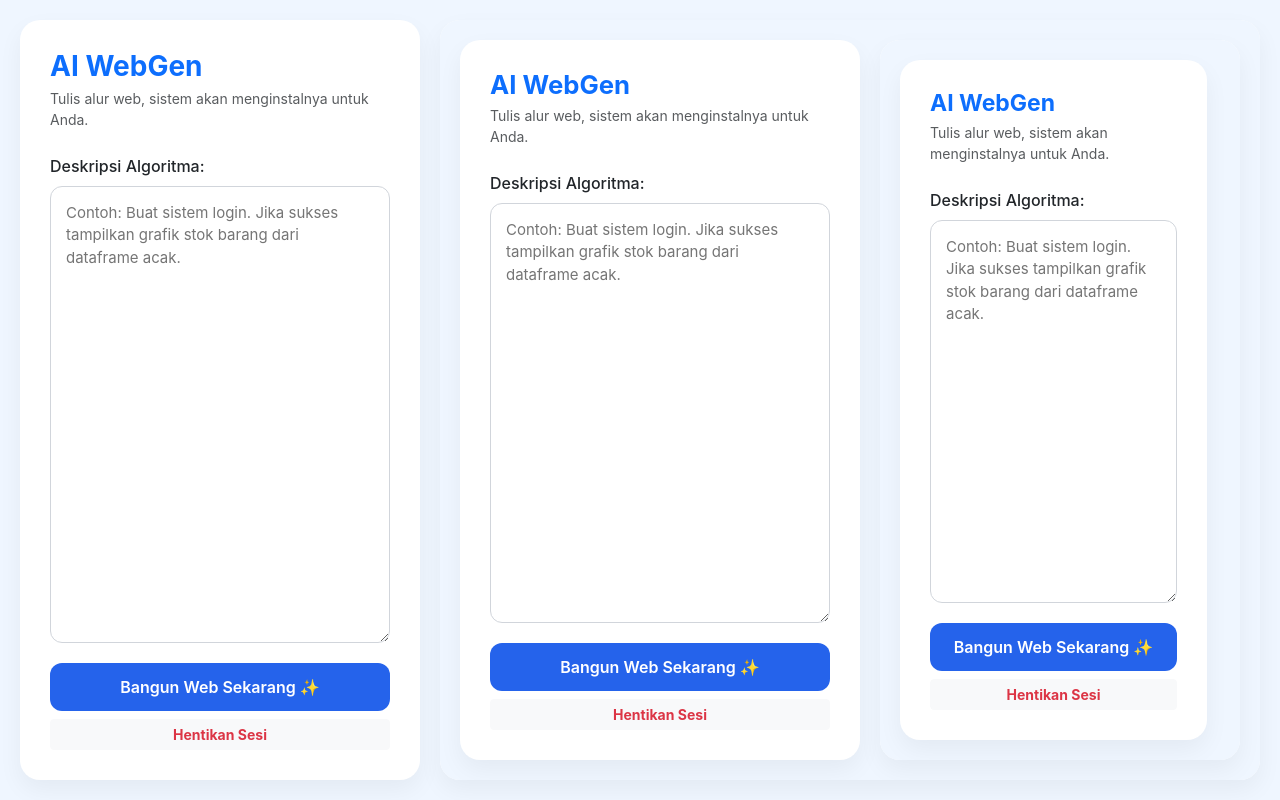
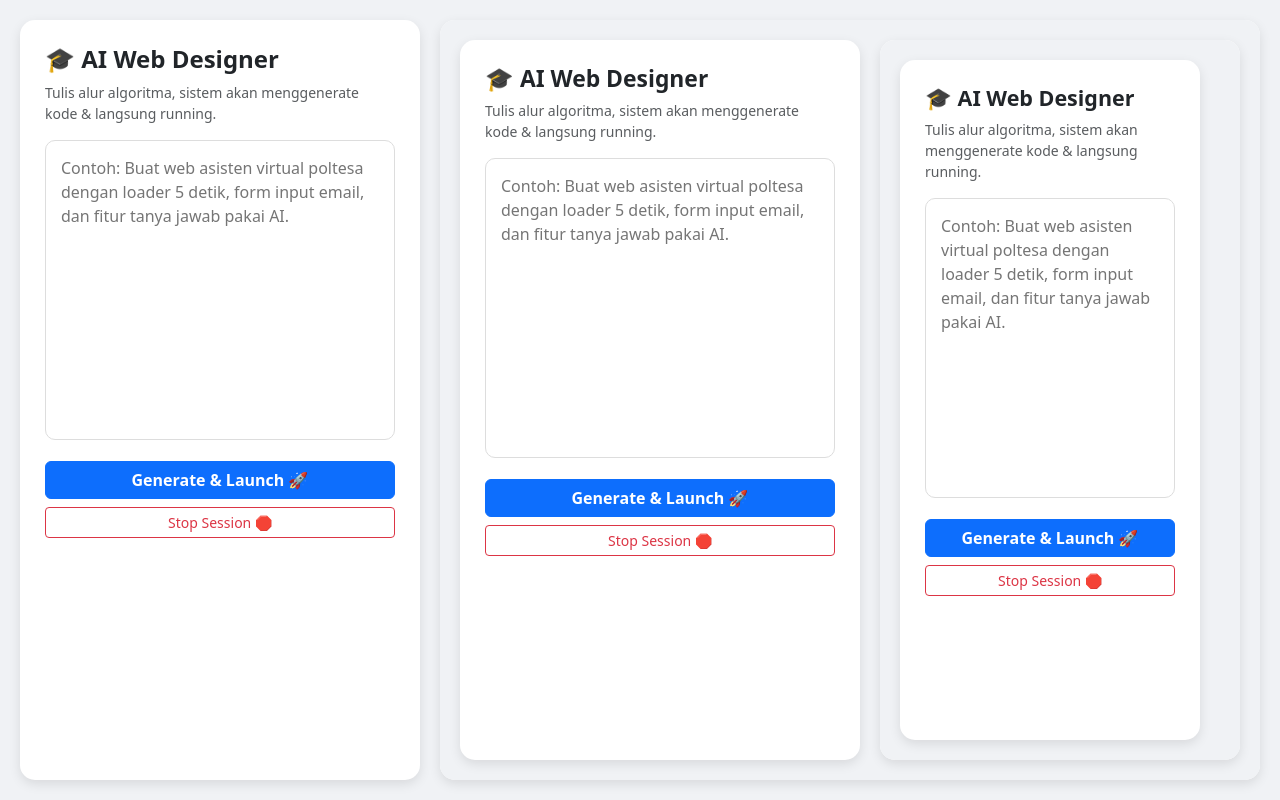
Before and after one commit to heldielclassico/GenX-App, a Flask app: page / in a window 1280 px wide. Run offline with Flask 3, Linux system fonts and the light colour scheme.

Commit message:
Update index.html

```diff
--- a/templates/index.html
+++ b/templates/index.html
@@ -2,66 +2,60 @@
 <html lang="id">
 <head>
     <meta charset="UTF-8">
-    <title>WebAI Builder Pro</title>
+    <title>Sivita Style Web Builder</title>
     <link href="https://cdn.jsdelivr.net/npm/bootstrap@5.3.0/dist/css/bootstrap.min.css" rel="stylesheet">
     <style>
-        body { background: #eff6ff; height: 100vh; display: flex; flex-direction: column; overflow: hidden; font-family: 'Inter', sans-serif; }
+        body { background: #f0f2f5; height: 100vh; display: flex; flex-direction: column; overflow: hidden; }
         .main-container { flex: 1; display: flex; padding: 20px; gap: 20px; }
-        .sidebar { width: 400px; background: white; border-radius: 20px; padding: 30px; box-shadow: 0 10px 25px rgba(0,0,0,0.05); display: flex; flex-direction: column; }
-        .preview-area { flex: 1; background: white; border-radius: 20px; overflow: hidden; box-shadow: 0 10px 25px rgba(0,0,0,0.05); position: relative; }
-        textarea { flex: 1; border: 1px solid #d1d5db; border-radius: 12px; padding: 15px; margin-bottom: 20px; font-size: 15px; transition: border 0.3s; }
-        textarea:focus { border-color: #3b82f6; outline: none; }
+        .sidebar { width: 400px; background: white; border-radius: 15px; padding: 25px; box-shadow: 0 4px 12px rgba(0,0,0,0.1); }
+        .preview-pane { flex: 1; background: white; border-radius: 15px; overflow: hidden; position: relative; box-shadow: 0 4px 12px rgba(0,0,0,0.1); }
+        textarea { width: 100%; height: 300px; border-radius: 10px; border: 1px solid #ddd; padding: 15px; margin-bottom: 15px; resize: none; }
         iframe { width: 100%; height: 100%; border: none; }
-        .btn-gen { background: #2563eb; color: white; border: none; padding: 12px; border-radius: 12px; font-weight: 600; }
-        .btn-gen:hover { background: #1d4ed8; }
-        .loading { position: absolute; inset: 0; background: rgba(255,255,255,0.85); display: none; flex-direction: column; justify-content: center; align-items: center; z-index: 10; }
+        .loader-overlay { position: absolute; inset: 0; background: rgba(255,255,255,0.9); display: none; flex-direction: column; justify-content: center; align-items: center; z-index: 20; }
+        .spinner { border: 4px solid #f3f3f3; border-top: 4px solid #3498db; border-radius: 50%; width: 50px; height: 50px; animation: spin 1s linear infinite; }
+        @keyframes spin { 0% { transform: rotate(0deg); } 100% { transform: rotate(360deg); } }
     </style>
 </head>
 <body>
-
     <div class="main-container">
         <div class="sidebar">
-        <h3 class="fw-bold text-primary mb-1">AI WebGen</h3>
-        <p class="text-muted small mb-4">Tulis alur web, sistem akan menginstalnya untuk Anda.</p>
-
-        <form action="/" method="POST" id="formGen" class="d-flex flex-column h-100">
-            <label class="fw-medium mb-2 text-dark">Deskripsi Algoritma:</label>
-            <textarea name="prompt" placeholder="Contoh: Buat sistem login. Jika sukses tampilkan grafik stok barang dari dataframe acak." required></textarea>
-            <button type="submit" class="btn-gen mb-2">Bangun Web Sekarang ✨</button>
-            <button type="button" id="btnStop" class="btn btn-light text-danger btn-sm fw-bold">Hentikan Sesi</button>
+            <h4 class="fw-bold">🎓 AI Web Designer</h4>
+            <p class="text-muted small">Tulis alur algoritma, sistem akan menggenerate kode & langsung running.</p>
+            <form action="/" method="POST" id="genForm">
+                <textarea name="prompt" placeholder="Contoh: Buat web asisten virtual poltesa dengan loader 5 detik, form input email, dan fitur tanya jawab pakai AI." required></textarea>
+                <button type="submit" class="btn btn-primary w-100 fw-bold">Generate & Launch 🚀</button>
             </form>
+            <button onclick="stopApp()" class="btn btn-outline-danger btn-sm w-100 mt-2">Stop Session 🛑</button>
         </div>
-
-    <div class="preview-area">
-        <div id="loader" class="loading">
-            <div class="spinner-grow text-primary mb-3"></div>
-            <p class="fw-bold">Sedang Merakit Kode...</p>
+        <div class="preview-pane">
+            <div id="loading" class="loader-overlay">
+                <div class="spinner"></div>
+                <p class="mt-3 fw-bold">Sedang Menyiapkan Server Streamlit...</p>
             </div>
-        <iframe src="http://localhost:8501" id="framePreview"></iframe>
+            <iframe src="http://localhost:8501" id="preview-frame"></iframe>
         </div>
     </div>
 
     <script>
-    const form = document.getElementById('formGen');
-    const loader = document.getElementById('loader');
-    const iframe = document.getElementById('framePreview');
+        const form = document.getElementById('genForm');
+        const loader = document.getElementById('loading');
+        const iframe = document.getElementById('preview-frame');
 
         form.onsubmit = () => { loader.style.display = 'flex'; };
 
-    document.getElementById('btnStop').onclick = async () => {
-        if(confirm("Matikan aplikasi?")) {
+        async function stopApp() {
+            if(confirm("Hentikan server?")) {
                 await fetch('/stop', { method: 'POST' });
                 iframe.src = iframe.src;
             }
-    };
+        }
 
         {% if success %}
             setTimeout(() => {
                 iframe.src = iframe.src;
                 loader.style.display = 'none';
-        }, 1000);
+            }, 500);
         {% endif %}
     </script>
-
 </body>
 </html>
```
Lines whose indentation alone changed are shown as unchanged.
